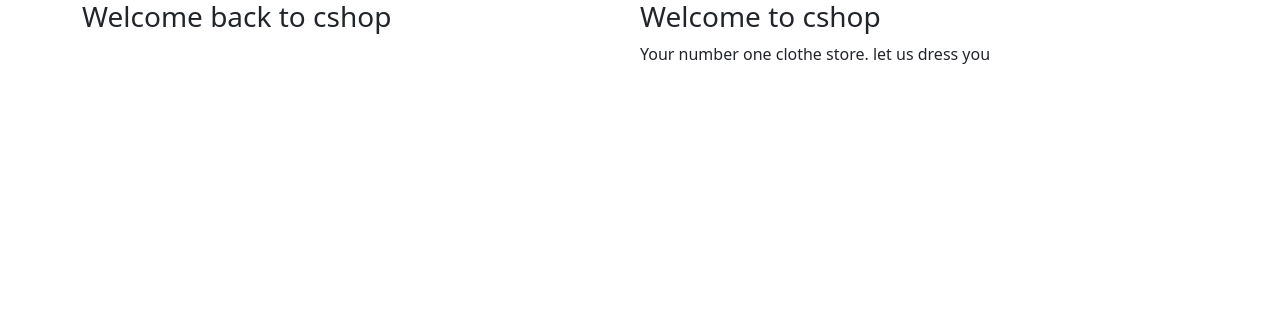
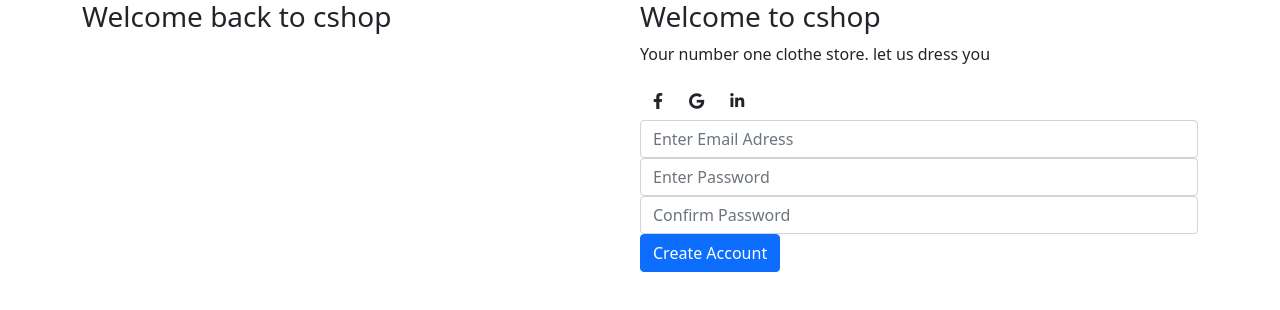
Before and after one commit to uhuru-rawlings/cshop, an Angular app: page / in a window 1280 px wide. Shown: the top 310 px of the page. Built offline with nearby package versions, Linux system fonts and the light colour scheme.

Commit message:
added signup form

```diff
--- a/src/app/register/register.component.html
+++ b/src/app/register/register.component.html
@@ -6,7 +6,25 @@
         <div class="signupform">
             <h3>Welcome to cshop</h3>
             <p>Your number one clothe store. let us dress you</p>
-            <div class="sociallinks"></div>
+            <div class="sociallinks">
+                <button class="btn shadow-none"><i class="fa-brands fa-facebook-f"></i></button>
+                <button class="btn shadow-none"><i class="fa-brands fa-google"></i></button>
+                <button class="btn shadow-none"><i class="fa-brands fa-linkedin-in"></i></button>
+            </div>
+            <form action="" method="post">
+                <div class="form-group">
+                    <input type="email" name="useremail" id="useremail" class="useremail shadow-none form-control" placeholder="Enter Email Adress">
+                </div>
+                <div class="form-group">
+                    <input type="password" name="password" id="password" class="useremail shadow-none form-control" placeholder="Enter Password">
+                </div>
+                <div class="form-group">
+                    <input type="password" name="cpassword" id="cpassword" class="useremail shadow-none form-control" placeholder="Confirm Password">
+                </div>
+                <div class="form-group">
+                    <input type="submit" value="Create Account" class="btn btn-primary" id="submitbtn">
+                </div>
+            </form>
         </div>
    </div>
 </div>
```
